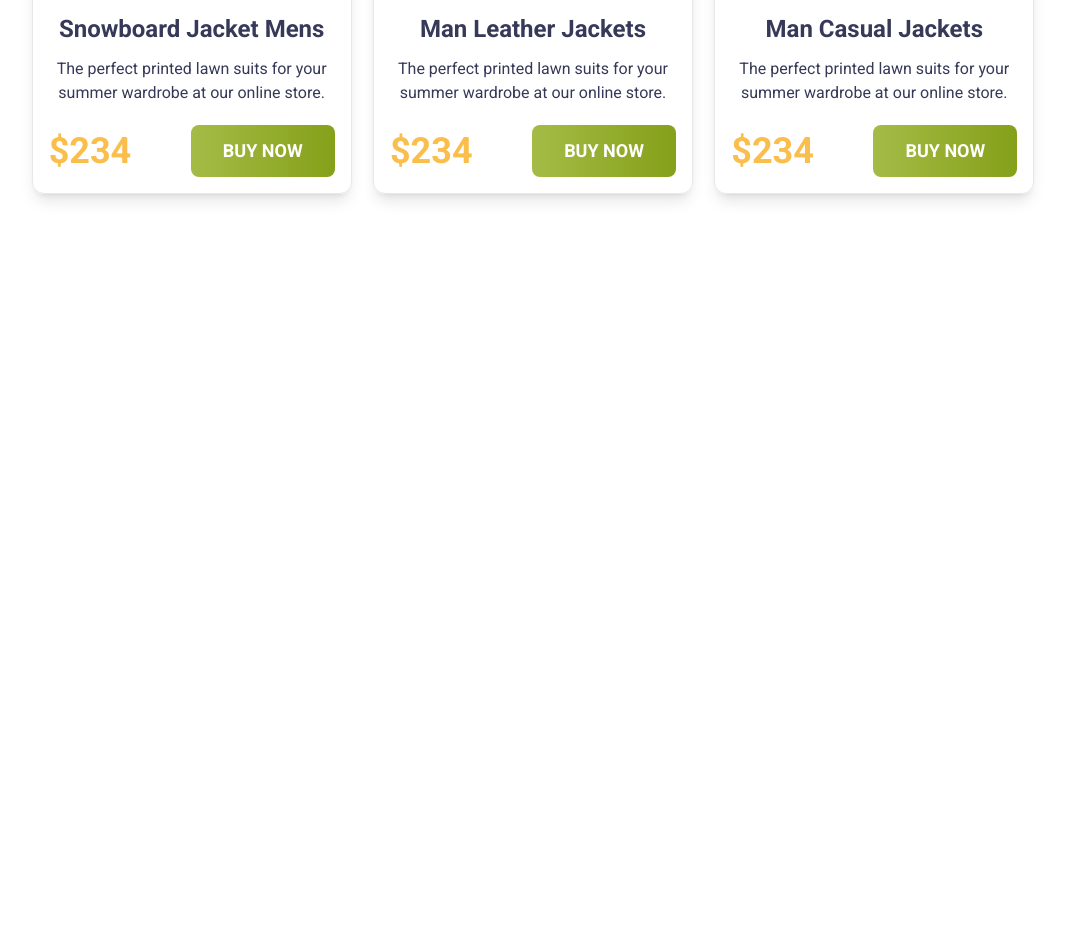
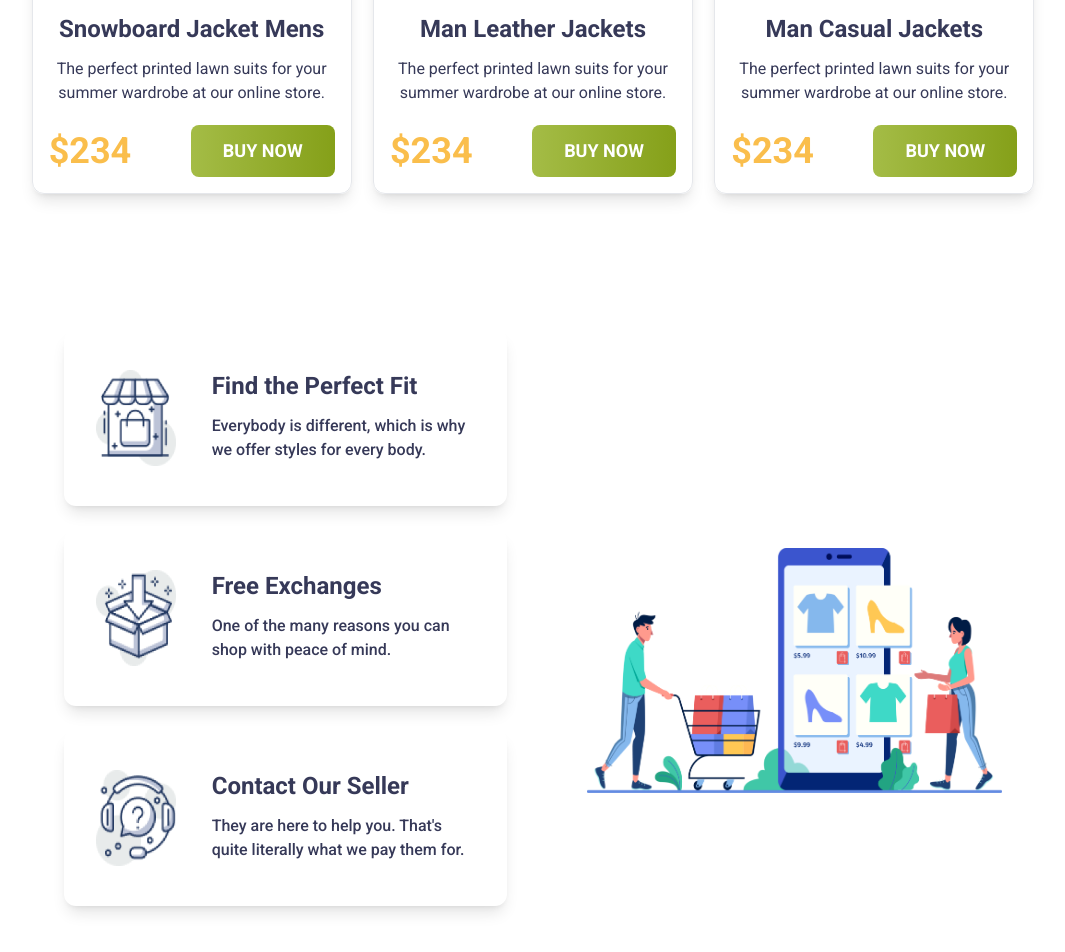
Before and after one commit to samiuzaman/Penguin-Fashion, a website built with Vite: page index.html in a window 1280 px wide. Shown: the part 1923-2875 px from the top of the page, without its empty margins (107-1172 px from the left). Before the commit the page ends 2181 px from the top, so only its background shows below. Built offline with nearby package versions, Linux system fonts and the light colour scheme.

Commit message:
Service Section

```diff
--- a/css/input.css
+++ b/css/input.css
@@ -20,3 +20,9 @@
 p {
   @apply text-[#363958] text-base mb-5;
 }
+.service-card{
+  @apply py-6 px-8 shadow-lg rounded-xl text-center  lg:flex lg:items-center lg:text-left gap-x-9 mb-6
+}
+.service-h3{
+  @apply mt-4 mb-3 text-[#363958] text-2xl font-bold
+}
--- a/index.html
+++ b/index.html
@@ -29,7 +29,7 @@
   <body class="font-[Roboto]">
     <header class="bg-[#FFFBF0] py-8 mb-24">
       <nav
-        class="w-11/12 mx-auto  lg:w-4/5 lg:mx-auto flex justify-between items-center mb-12"
+        class="w-11/12 mx-auto lg:w-4/5 lg:mx-auto flex justify-between items-center mb-12"
       >
         <div>
           <img class="h-9 lg:h-12" src="../icons/logo.png" alt="" />
@@ -37,7 +37,7 @@
 
         <div class="">
           <ul
-            class="hidden  lg:block lg:flex lg:justify-center lg:items-center gap-x-10 text-xl font-semibold"
+            class="hidden lg:block lg:flex lg:justify-center lg:items-center gap-x-10 text-xl font-semibold"
           >
             <li>Home</li>
             <li>Product</li>
@@ -49,7 +49,7 @@
       </nav>
       <!-- Banner Section Code Start Here -->
       <section
-        class="w-11/12 mx-auto  lg:w-4/5 lg:mx-auto md:flex md:justify-between md:items-center"
+        class="w-11/12 mx-auto lg:w-4/5 lg:mx-auto md:flex md:justify-between md:items-center"
       >
         <div class="lg:w-1/2">
           <h1 class="text-5xl font-extrabold leading-[62px] mb-5">
@@ -57,7 +57,11 @@
             <span class="text-[#363958]">OF WINTER</span>
           </h1>
           <p>
-            A designer develops and creates visual ideas. But depending on the type of designer you are, the work you do could be anything from designing magazines and digital interfaces to creating a navigation system for a public space. Wondering what a career in design could look like?
+            A designer develops and creates visual ideas. But depending on the
+            type of designer you are, the work you do could be anything from
+            designing magazines and digital interfaces to creating a navigation
+            system for a public space. Wondering what a career in design could
+            look like?
           </p>
           <button class="btn mt-2">BUY NOW</button>
         </div>
@@ -69,7 +73,9 @@
     </header>
     <main class="lg:w-4/5 lg:mx-auto">
       <!-- Woman Jacket Section Code Start Here -->
-      <h2 class="text-5xl font-bold text-center text-[#363958] uppercase">WOMAN JACKET</h2>
+      <h2 class="text-5xl font-bold text-center text-[#363958] uppercase">
+        WOMAN JACKET
+      </h2>
       <div class="my-10 lg:flex lg:justify-between lg:text-center">
         <div class="card-design">
           <div class="card-image">
@@ -77,7 +83,8 @@
           </div>
           <h3 class="card-h3">Yellow Coat Jacket</h3>
           <p class="">
-            The perfect printed lawn suits for your summer wardrobe at our online store.
+            The perfect printed lawn suits for your summer wardrobe at our
+            online store.
           </p>
           <div class="flex justify-between items-center">
             <span class="card-price">$234</span>
@@ -89,9 +96,10 @@
           <div class="card-image">
             <img src="../images/jacket-2.png" alt="Jacket Image" />
           </div>
-          <h3 class="card-h3">Ladies Jacket </h3>
+          <h3 class="card-h3">Ladies Jacket</h3>
           <p class="">
-            The perfect printed lawn suits for your summer wardrobe at our online store.
+            The perfect printed lawn suits for your summer wardrobe at our
+            online store.
           </p>
           <div class="flex justify-between items-center">
             <span class="card-price">$234</span>
@@ -103,9 +111,10 @@
           <div class="card-image">
             <img src="../images/jacket-3.png" alt="Jacket Image" />
           </div>
-          <h3 class="card-h3">Woman Leather Jacket </h3>
+          <h3 class="card-h3">Woman Leather Jacket</h3>
           <p class="">
-            The perfect printed lawn suits for your summer wardrobe at our online store.
+            The perfect printed lawn suits for your summer wardrobe at our
+            online store.
           </p>
           <div class="flex justify-between items-center">
             <span class="card-price">$234</span>
@@ -115,7 +124,9 @@
       </div>
       <!-- Woman Jacket Section Code End Here -->
       <!-- Man Jacket Section Code Start Here -->
-      <h2 class="text-5xl font-bold text-center text-[#363958] uppercase">MAN JACKET</h2>
+      <h2 class="text-5xl font-bold text-center text-[#363958] uppercase">
+        MAN JACKET
+      </h2>
       <div class="my-10 lg:flex lg:justify-between lg:text-center">
         <div class="card-design">
           <div class="card-image">
@@ -123,7 +134,8 @@
           </div>
           <h3 class="card-h3">Snowboard Jacket Mens</h3>
           <p class="">
-            The perfect printed lawn suits for your summer wardrobe at our online store.
+            The perfect printed lawn suits for your summer wardrobe at our
+            online store.
           </p>
           <div class="flex justify-between items-center">
             <span class="card-price">$234</span>
@@ -135,9 +147,10 @@
           <div class="card-image">
             <img src="../images/jacket-5.png" alt="Jacket Image" />
           </div>
-          <h3 class="card-h3">Man Leather Jackets </h3>
+          <h3 class="card-h3">Man Leather Jackets</h3>
           <p class="">
-            The perfect printed lawn suits for your summer wardrobe at our online store.
+            The perfect printed lawn suits for your summer wardrobe at our
+            online store.
           </p>
           <div class="flex justify-between items-center">
             <span class="card-price">$234</span>
@@ -149,9 +162,10 @@
           <div class="card-image">
             <img src="../images/jacket-6.png" alt="Jacket Image" />
           </div>
-          <h3 class="card-h3">Man Casual Jackets </h3>
+          <h3 class="card-h3">Man Casual Jackets</h3>
           <p class="">
-            The perfect printed lawn suits for your summer wardrobe at our online store.
+            The perfect printed lawn suits for your summer wardrobe at our
+            online store.
           </p>
           <div class="flex justify-between items-center">
             <span class="card-price">$234</span>
@@ -160,6 +174,49 @@
         </div>
       </div>
       <!-- Man Jacket Section Code End Here -->
+      <!-- Service Section Code Start Here -->
+      <section
+        class="mt-28 w-11/12 mx-auto lg:flex lg:justify-between lg:items-center gap-20 mb-20"
+      >
+        <div>
+          <div class="service-card">
+            <img class="w-20 mx-auto h-24" src="icons/house.png" alt="" />
+            <div>
+              <h3 class="service-h3">Find the Perfect Fit</h3>
+              <p class="font-medium">
+                Everybody is different, which is why we offer styles for every
+                body.
+              </p>
+            </div>
+          </div>
+
+          <div class="service-card">
+            <img class="w-20 mx-auto h-24" src="icons/box.png" alt="" />
+            <div>
+              <h3 class="service-h3">Free Exchanges</h3>
+              <p class="font-medium">
+                One of the many reasons you can shop with peace of mind.
+              </p>
+            </div>
+          </div>
+
+          <div class="service-card">
+            <img class="w-20 mx-auto h-24" src="icons/question.png" alt="" />
+            <div>
+              <h3 class="service-h3">Contact Our Seller</h3>
+              <p class="font-medium">
+                They are here to help you. That's quite literally what we pay
+                them for.
+              </p>
+            </div>
+          </div>
+        </div>
+
+        <div class="w-4/5 md:w-2/3 mx-auto pt-20">
+          <img src="images/shopping.png" alt="" />
+        </div>
+      </section>
+      <!-- Service Section Code End Here -->
     </main>
   </body>
 </html>
```
